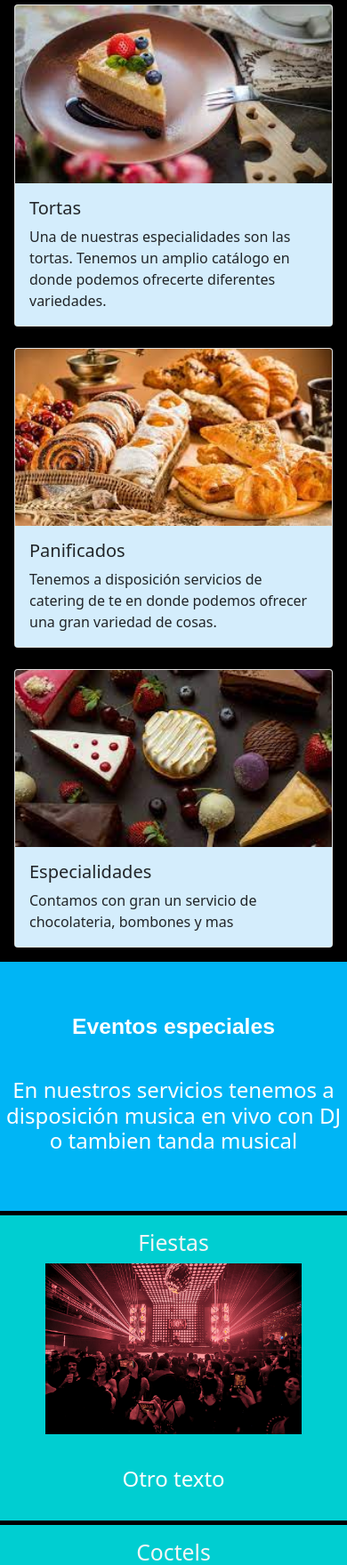
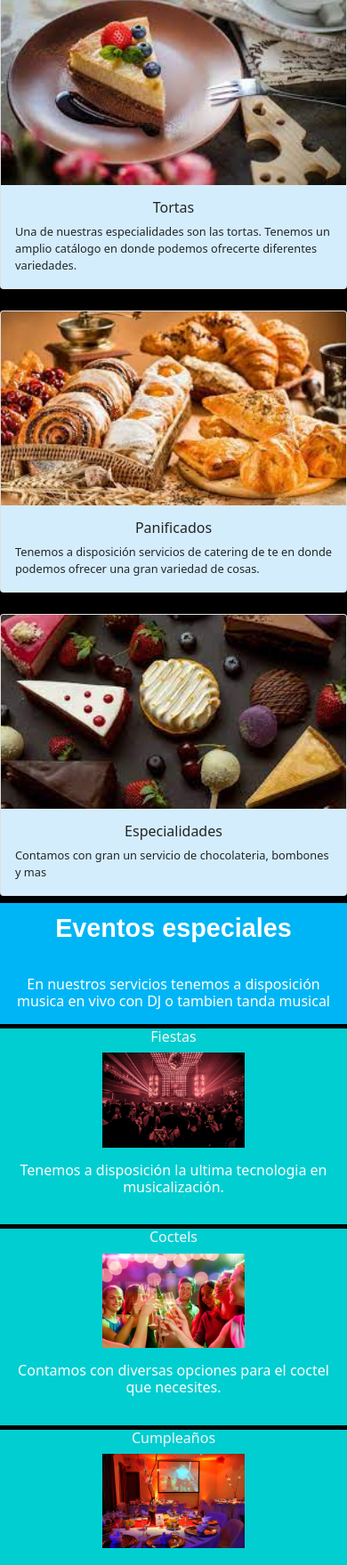
Before and after one commit to rcrossa/CursoHtml, a plain HTML site: page section/service.html in a window 390 px wide. Shown: the part 241-2000 px from the top of the page at 89% size. Drawn offline with nearby package versions, Linux system fonts and the light colour scheme.

Commit message:
Segunda entrega del proyecto final

```diff
--- a/section/service.html
+++ b/section/service.html
@@ -17,7 +17,7 @@
         <header>
             <nav class="navbar navbar-expand-lg navbar-dark bgnav">
                 <div class="container-fluid">
-                    <a class="navbar-brand" href="#">Ludopastry</a>
+                    <a class="navbar-brand" href="../index.html">Ludopastry</a>
                     <button class="navbar-toggler" type="button" data-bs-toggle="collapse" data-bs-target="#navbarNav"
                         aria-controls="navbarNav" aria-expanded="false" aria-label="Toggle navigation">
                         <span class="navbar-toggler-icon"></span>
@@ -90,22 +90,22 @@
             <div id="content_2">
                 <h2>Fiestas</h2>
                 <img src="../images/dj.png" alt="imagen de dj">
-                <p>Otro texto </p>
+                <p>Tenemos a disposición la ultima tecnologia en musicalización. </p>
             </div>
             <div id="content_3">
                 <h2>Coctels</h2>
                 <img src="../images/coctelbienvenida.png" alt="imagen coctelbienvenida">
-                <p>Otro texto </p>
+                <p>Contamos con diversas opciones para el coctel que necesites.</p>
             </div>
             <div id="content_4">
                 <h2>Cumpleaños</h2>
                 <img src="../images/15years.png" alt="">
-                <p>Otro texto </p>
+                <p>Trabajamos con profesionales que crean fiestas increibles.</p>
             </div>
             <div id="content_5">
                 <h2>Casamientos</h2>
                 <img src="../images/eventos en salones.png" alt="">
-                <p>Otro texto </p>
+                <p>Tenemos a disposición diferentes opciones. </p>
             </div>
         </div>
         <footer>
--- a/styles/style.css
+++ b/styles/style.css
@@ -4,7 +4,11 @@
 }
 
 /* ------ Home Page -----*/
+
 /* Menu */
+.navbar-dark .navbar-brand:hover {
+  color: #04AA6D;
+}
 
 .bgnav {
   background-color: #072146;
@@ -24,6 +28,10 @@ ul {
   display: flex;
 }
 
+.ourProduct>.container {
+  margin-bottom: 0.5em;
+}
+
 .container>h2 {
   text-align: center;
   margin: 1em 0em 1em 0em;
@@ -34,19 +42,28 @@ ul {
 .third_items {
   justify-items: center;
   align-items: center;
+  background-color: aliceblue;
+  padding: 1.2em 1em 1.2em 1em;
+}
 
+.content_item_1,
+.content_item_2,
+.content_item_3 {
+  margin: 0em 0em 2em 0em;
 }
 
 .content_item_1>img,
 .content_item_2>img,
 .content_item_3>img {
   width: 15em;
-  margin: 0em 0em 5em 0em;
   box-shadow: 0 4px 8px 0 rgba(0, 0, 0, 0.2);
 }
 
 .description {
-  padding: 0.8em 0em 0.5em 0em;
+  padding: 3em 1em 3em 1em;
+  margin: 0em 0em 2em 0em;
+  background-color: #00B5F5;
+  border-radius: 1em;
 }
 
 /* ---- Page product ----*/
@@ -89,7 +106,29 @@ main>h1 {
 }
 
 #main_service {
-  margin: 1em 1em 1em 1em;
+  margin-bottom: 1em;
+}
+
+.card-body>h5 {
+  font-size: 1.5em;
+  text-align: center;
+}
+
+.card-body>p {
+  font-size: 1em;
+}
+
+.container_service {
+  display: grid;
+  height: 100vh;
+  grid-template-columns: 1fr 1fr 1fr 1fr;
+  grid-template-rows: 1fr 1fr 1fr;
+  grid-template-areas:
+    "content_1 content_1 content_1 content_1"
+    "content_2 content_2 content_3 content_3"
+    "content_4 content_4 content_5 content_5";
+  grid-gap: 5px;
+  text-align: center;
 }
 
 #content_2>img,
@@ -97,28 +136,11 @@ main>h1 {
 #content_4>img,
 #content_5>img {
   height: auto;
-  width: 18em;
-}
-
-.container_service {
-  display: grid;
-  height: 80vh;
-  grid-template-columns: 1fr 1fr 1fr 1fr;
-  grid-template-rows: 0.4fr 0.4fr 0.4fr 04fr 0.4fr;
-  grid-template-areas:
-    "content_1 content_1 content_1 content_1"
-    "content_2 content_3 content_4 content_5"
-    "content_2 content_3 content_4 content_5"
-    "content_2 content_3 content_4 content_5"
-    "content_2 content_3 content_4 content_5"
-  ;
-  grid-gap: 5px;
-  text-align: center;
+  width: 16em;
 }
 
 #content_1 {
   grid-area: content_1;
-  padding: 3em 0em 3em 0em;
   background-color: #00B5F5;
 }
 
@@ -142,7 +164,6 @@ main>h1 {
 #content_3>p,
 #content_4>p,
 #content_5>p {
-  padding-top: 1.5em;
   color: white;
   font-weight: 400;
   font-size: 1.5em;
@@ -151,28 +172,24 @@ main>h1 {
 
 #content_2 {
   grid-area: content_2;
-  padding: 1em 0em 1em 0em;
   background-color: darkturquoise;
   color: whitesmoke;
 }
 
 #content_3 {
   grid-area: content_3;
-  padding: 1em 0em 1em 0em;
   background-color: darkturquoise;
   color: whitesmoke;
 }
 
 #content_4 {
   grid-area: content_4;
-  padding: 1em 0em 1em 0em;
   background-color: darkturquoise;
   color: whitesmoke;
 }
 
 #content_5 {
   grid-area: content_5;
-  padding: 1em 0em 1em 0em;
   background-color: darkturquoise;
   color: whitesmoke;
 }
@@ -183,6 +200,7 @@ main>h1 {
 .content_service4>img {
   height: auto;
   width: 20em;
+  padding: 0em 0em 1em 0em;
 }
 
 .main_container_about {
@@ -192,29 +210,41 @@ main>h1 {
   grid-template-areas:
     "content_service1 content_service1 content_service1"
     "content_service2 content_service3 content_service4";
-  background-color: #F4F4F4;
+  background-color: #f4f4f4;
+}
+
+.main_container_about>h1 {
+  padding: 1em 0em 1em 0em;
+  font-weight: 600;
+  font-family: Arial, Helvetica, sans-serif;
+  color: sandybrown;
+}
+
+.content_service2,
+.content_service3,
+.content_service4 {
+  background-color: rgb(138, 194, 236);
 }
 
 .content_service2>h2,
 .content_service3>h2,
 .content_service4>h2 {
-  padding: 0em 0em 1em 0em;
-  color: black;
+  padding: 1em 0em 1em 0em;
+  color: #fff;
   font-size: 2em;
   font-weight: 300;
   line-height: 1.6em;
   letter-spacing: -0.1px;
-
 }
 
 .content_service2>p,
 .content_service3>p,
 .content_service4>p {
-  color: blue;
-  font-size: medium;
+  color: #f5f5f5;
+  font-size: 1em;
   font-family: Arial, Helvetica, sans-serif;
   font-weight: 500;
-  padding: 0em 0.8em 0em 0.8em;
+  padding: 0em 1em 0em 1em;
 }
 
 .content_service1 {
@@ -236,6 +266,7 @@ main>h1 {
   grid-area: content_service4;
   text-align: center;
 }
+
 
 
 /* ---- Page contact ----*/
@@ -326,7 +357,7 @@ footer {
 }
 
 
-/* datos de contacto */
+/* Contact us */
 
 .datosPersonales {
   display: flex;
@@ -389,10 +420,6 @@ footer {
   padding: 0.4em;
 }
 
-.social-icons a:hover {
-  /* color: white; */
-}
-
 .social-icons i {
   color: #fff;
   display: flex;
@@ -415,7 +442,6 @@ footer {
 }
 
 .social-icons a:hover:before {
-  /* color: white; */
   transform: scale(1);
   transition: all 265ms ease-in;
 }
@@ -438,14 +464,17 @@ footer {
     padding: 1em;
   }
 
-
-
   .container>h2 {
     text-align: center;
     margin-top: 1em;
   }
 
-
+  .first_items,
+  .second_items,
+  .third_items {
+    padding: 0.8em;
+    margin: 0;
+  }
 
   /* ---- Page Nosotros ----*/
   .content_service2>img,
@@ -470,7 +499,7 @@ footer {
   .content_service2,
   .content_service3,
   .content_service4 {
-    padding: 1em 2em 2em 2em;
+    padding: 1em 2em 1em 2em;
   }
 
 
@@ -509,6 +538,20 @@ footer {
 
 
   /* ---- page service ---- */
+
+  #main_service {
+    margin-bottom: 0.5em;
+  }
+
+  .card-body>h5 {
+    font-size: 1.5em;
+    text-align: center;
+  }
+
+  .card-body>p {
+    font-size: 1em;
+  }
+
   .container_service {
     height: 100vh;
     grid-template-columns: 1fr 1fr;
@@ -520,7 +563,37 @@ footer {
     ;
     grid-gap: 5px;
     text-align: center;
-    margin-bottom: 5em;
+  }
+
+  #content_2>img,
+  #content_3>img,
+  #content_4>img,
+  #content_5>img {
+    height: auto;
+    width: 15em;
+  }
+
+  #content_1>h2 {
+    font-size: 2em;
+  }
+
+  #content_1>p {
+    font-size: 1.5em;
+  }
+
+  #content_2>h2,
+  #content_3>h2,
+  #content_4>h2,
+  #content_5>h2 {
+    font-size: 1.5em;
+  }
+
+  #content_2>p,
+  #content_3>p,
+  #content_4>p,
+  #content_5>p {
+    font-size: 1em;
+    padding: 1em;
   }
 }
 
@@ -544,14 +617,13 @@ footer {
   .third_items {
     display: flex;
     justify-content: center;
-    margin-left: 1em;
+    margin: 0;
   }
 
-  .first_items>p,
-  .second_items>p,
-  .third_items>p {
-    padding: 2em 0em 2em 0em;
+  .description {
+    padding: 2em 1em 1em 1em;
     width: max-content;
+    margin: 0em;
   }
 
   .content_item_1,
@@ -559,15 +631,20 @@ footer {
   .content_item_3 {
     display: flex;
     justify-content: center;
-  }
-
-  .content_item_1>img,
-  .content_item_2>img,
-  .content_item_3>img {
-    margin: 0.5em 0.5em 0.5em 0.5em;
+    align-items: center;
   }
 
   /* ---- page service ---- */
+
+  .card-body>h5 {
+    font-size: 1.3em;
+    text-align: center;
+  }
+
+  .card-body>p {
+    font-size: 1em;
+  }
+
   .container_service {
     grid-template-columns: 1fr 1fr;
     grid-template-rows: repeat(3, 1fr);
@@ -578,11 +655,86 @@ footer {
     ;
     grid-gap: 5px;
     text-align: center;
-    margin-bottom: 0em;
   }
 
+  #content_2>img,
+  #content_3>img,
+  #content_4>img,
+  #content_5>img {
+    height: auto;
+    width: 14em;
+  }
+
+  #content_1 {
+    padding: 0.5em 0.5em 0.5em 0.5em;
+  }
+
+  #content_1>h2 {
+    font-size: 1.8em;
+  }
+
+  #content_1>p {
+    font-size: 1.5em;
+  }
+
+  #content_2>h2,
+  #content_3>h2,
+  #content_4>h2,
+  #content_5>h2 {
+    font-size: 1.5em;
+  }
+
+  #content_2>p,
+  #content_3>p,
+  #content_4>p,
+  #content_5>p {
+    font-size: 1em;
+    padding: 1em;
+  }
 }
 
+@media screen and (max-width:678px) {
+  .card-body>h5 {
+    font-size: 1.2em;
+    text-align: center;
+  }
+
+  .card-body>p {
+    font-size: 1em;
+  }
+
+  .container_service {
+    grid-template-columns: 1fr 1fr;
+    grid-template-rows: repeat(3, 1fr);
+    grid-template-areas:
+      "content_1 content_1"
+      "content_2 content_3"
+      "content_4 content_5"
+    ;
+    grid-gap: 5px;
+    text-align: center;
+  }
+
+  #content_2>img,
+  #content_3>img,
+  #content_4>img,
+  #content_5>img {
+    height: auto;
+    width: 10em;
+  }
+
+  #content_1 {
+    padding: 0em 0.5em 0em 0.5em;
+  }
+
+  #content_1>h2 {
+    font-size: 1.8em;
+  }
+
+  #content_1>p {
+    font-size: 1em;
+  }
+}
 
 @media screen and (max-width:560px) {
 
@@ -665,6 +817,15 @@ footer {
   }
 
   /* ---- page service ---- */
+  .card-body>h5 {
+    font-size: 1em;
+    text-align: center;
+  }
+
+  .card-body>p {
+    font-size: 0.8em;
+  }
+
   .container_service {
     grid-template-columns: 1fr;
     grid-template-rows: repeat(5, 0.4fr);
@@ -677,8 +838,21 @@ footer {
     ;
     grid-gap: 5px;
     text-align: center;
-    margin: 0em 0em 34em 0em;
-
+    margin: 0em 0em 20em 0em;
   }
 
+  #content_2>h2,
+  #content_3>h2,
+  #content_4>h2,
+  #content_5>h2 {
+    font-size: 1em;
+  }
+
+  #content_2>p,
+  #content_3>p,
+  #content_4>p,
+  #content_5>p {
+    font-size: 1em;
+    padding: 1em;
+  }
 }
```
Also changed, not shown: index.html (+4 -5 lines), section/about.html (+2 -38 lines), section/contact.html (+1 -1 lines), section/product.html (+12 -12 lines).
